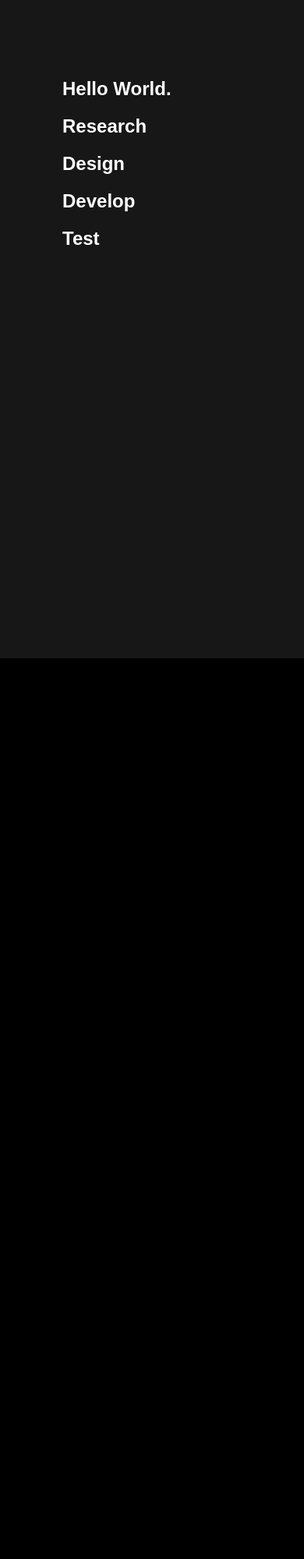
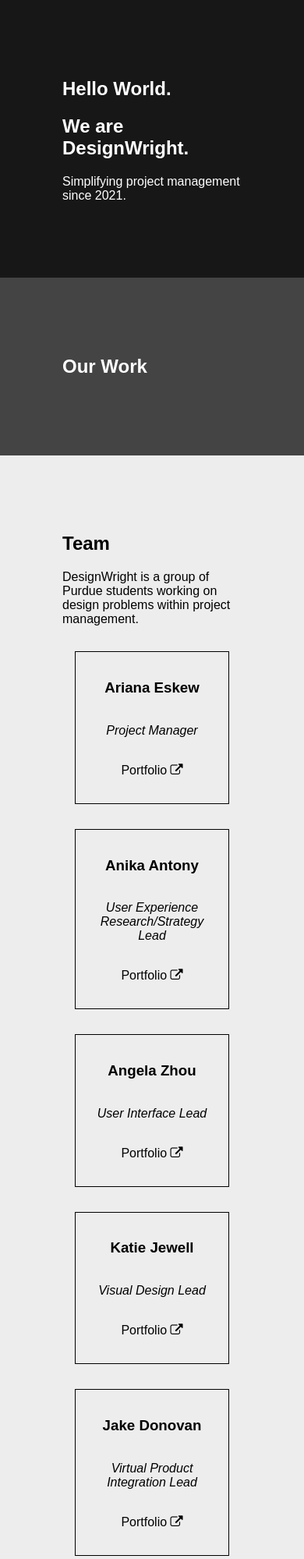
Before and after one commit to lrbn86/designwright, a plain HTML site: page index.html in a window 390 px wide. Shown: the top 1999 px of the page at 78% size. Before the commit the page ends 844 px from the top, so only its background shows below. Drawn offline with Linux system fonts and the light colour scheme.

Commit message:
Update content

```diff
--- a/index.html
+++ b/index.html
@@ -5,7 +5,7 @@
   <meta http-equiv="X-UA-Compatible" content="IE=edge">
   <meta name="viewport" content="width=device-width, initial-scale=1.0">
   <meta name="description" content="CGT41101 team's website. Ariana Eskew, Anika Antony, Angela Zhou, Katie Jewell, Jake Donovan, Brandon Nguyen">
-  <title>Team Name</title>
+  <title>DesignWright</title>
   <link rel="stylesheet" href="https://cdnjs.cloudflare.com/ajax/libs/font-awesome/4.7.0/css/font-awesome.css" integrity="sha512-5A8nwdMOWrSz20fDsjczgUidUBR8liPYU+WymTZP1lmY9G6Oc7HlZv156XqnsgNUzTyMefFTcsFH/tnJE/+xBg==" crossorigin="anonymous" referrerpolicy="no-referrer" media="all" />
   <link rel="stylesheet" href="style.css" media="all">
   <script src="jquery.js" defer></script>
@@ -22,10 +22,8 @@
     <section id="home" class="hero-section">
       <div class="hero section-content">
         <h1>Hello World.</h1>
-        <h1>Research</h1>
-        <h1>Design</h1>
-        <h1>Develop</h1>
-        <h1>Test</h1>
+        <h1>We are DesignWright.</h1>
+        <p>Simplifying project management since 2021.</p>
       </div>
     </section>
     <section id="work" class="work-section">
@@ -36,16 +34,15 @@
     <section id="team" class="team-section">
       <div class="section-content">
         <h1>Team</h1>
+        <p>DesignWright is a group of Purdue students working on design problems within project management.</p>
         <div class="team-grid">
           <div class="team-grid-item">
             <h3>Ariana Eskew</h3>
             <p>Project Manager</p>
             <div class="team-grid-item-links">
-              <a href="" target="_blank" rel="noreferrer noopener">
-                <i class="fa fa-globe fa-2x" aria-hidden="true"></i>
-              </a>
-              <a href="" target="_blank" rel="noreferrer noopener">
-                <i class="fa fa-github fa-2x" aria-hidden="true"></i>
+              <a href="https://ariana-eskew.webflow.io" target="_blank" rel="noreferrer noopener">
+                Portfolio
+                <i class="fa fa-external-link" aria-hidden="true"></i>
               </a>
             </div>
           </div>
@@ -53,11 +50,9 @@
             <h3>Anika Antony</h3>
             <p>User Experience Research/Strategy Lead</p>
             <div class="team-grid-item-links">
-              <a href="" target="_blank" rel="noreferrer noopener">
-                <i class="fa fa-globe fa-2x" aria-hidden="true"></i>
-              </a>
-              <a href="" target="_blank" rel="noreferrer noopener">
-                <i class="fa fa-github fa-2x" aria-hidden="true"></i>
+              <a href="https://anikaantony.wordpress.com" target="_blank" rel="noreferrer noopener">
+                Portfolio
+                <i class="fa fa-external-link" aria-hidden="true"></i>
               </a>
             </div>
           </div>
@@ -65,11 +60,9 @@
             <h3>Angela Zhou</h3>
             <p>User Interface Lead</p>
             <div class="team-grid-item-links">
-              <a href="" target="_blank" rel="noreferrer noopener">
-                <i class="fa fa-globe fa-2x" aria-hidden="true"></i>
-              </a>
-              <a href="" target="_blank" rel="noreferrer noopener">
-                <i class="fa fa-github fa-2x" aria-hidden="true"></i>
+              <a href="https://www.angelazhou.me" target="_blank" rel="noreferrer noopener">
+                Portfolio
+                <i class="fa fa-external-link" aria-hidden="true"></i>
               </a>
             </div>
           </div>
@@ -77,11 +70,9 @@
             <h3>Katie Jewell</h3>
             <p>Visual Design Lead</p>
             <div class="team-grid-item-links">
-              <a href="" target="_blank" rel="noreferrer noopener">
-                <i class="fa fa-globe fa-2x" aria-hidden="true"></i>
-              </a>
-              <a href="" target="_blank" rel="noreferrer noopener">
-                <i class="fa fa-github fa-2x" aria-hidden="true"></i>
+              <a href="https://katiejewell.portfolio.site" target="_blank" rel="noreferrer noopener">
+                Portfolio
+                <i class="fa fa-external-link" aria-hidden="true"></i>
               </a>
             </div>
           </div>
@@ -90,10 +81,8 @@
             <p>Virtual Product Integration Lead</p>
             <div class="team-grid-item-links">
               <a href="" target="_blank" rel="noreferrer noopener">
-                <i class="fa fa-globe fa-2x" aria-hidden="true"></i>
-              </a>
-              <a href="" target="_blank" rel="noreferrer noopener">
-                <i class="fa fa-github fa-2x" aria-hidden="true"></i>
+                Portfolio
+                <i class="fa fa-external-link" aria-hidden="true"></i>
               </a>
             </div>
           </div>
@@ -102,10 +91,8 @@
             <p>Web Design Lead</p>
             <div class="team-grid-item-links">
               <a href="https://www.brandonnguyen.dev/" target="_blank" rel="noreferrer noopener">
-                <i class="fa fa-globe fa-2x" aria-hidden="true"></i>
-              </a>
-              <a href="https://github.com/lrbn86" target="_blank" rel="noreferrer noopener">
-                <i class="fa fa-github fa-2x" aria-hidden="true"></i>
+                Portfolio
+                <i class="fa fa-external-link" aria-hidden="true"></i>
               </a>
             </div>
           </div>
@@ -121,8 +108,9 @@
           <a href=""><i class="fa fa-instagram fa-4x" aria-hidden="true"></i></a>
         </div>
         <div>
+          <p>DesignWright</p>
           <p>West Lafayette, Indiana</p>
-          <p>hello@company.com</p>
+          <p>hello@designwright.com</p>
         </div>
       </div>
     </section>
--- a/style.css
+++ b/style.css
@@ -9,17 +9,6 @@ body {
   overflow: hidden;
 }
 
-main {
-  height: 100vh;
-  overflow-y: scroll;
-  scroll-behavior: smooth;
-  scroll-snap-type: y mandatory;
-}
-
-section {
-  height: 100vh;
-  scroll-snap-align: center;
-}
 
 nav {
   position: absolute;
@@ -48,6 +37,10 @@ nav a:hover {
   border-radius: 5px;
 }
 
+.hero {
+  font-size: 2rem;
+}
+
 .hero-section {
   color: #fff;
   background-color: #171717;
@@ -74,19 +67,27 @@ nav a:hover {
 }
 
 .team-grid-item {
+  display: flex;
+  flex-direction: column;
+  align-items: center;
+  justify-content: space-around;
   border: 1px solid #000;
   margin: 1rem;
-  padding: 1rem;
+  padding: 1em;
   transition: all 0.5s;
+}
+
+.team-grid-item p {
+  font-style: italic;
+  text-align: center;
 }
 
 .team-grid-item-links a {
   display: inline-block;
   color: inherit;
   text-decoration: none;
-  margin-right: 1rem;
+  border: 1px solid transparent;
   padding: 1rem;
-  border: 1px solid transparent;
   transition: all 0.5s;
 }
 
@@ -109,13 +110,20 @@ nav a:hover {
   margin-right: 2rem;
 }
 
-@media screen and (max-width: 800px) {
+@media screen and (max-width: 760px) {
+
+  .hero {
+    font-size: 1rem;
+  }
   nav {
     display: none;
   }
 
-  .team-section{
-    display: none;
+  .team-grid {
+    grid-template-columns: 1fr;
+  }
+
+  .team-grid-item {
   }
 
   .social-links a {
@@ -123,3 +131,18 @@ nav a:hover {
   }
 
 }
+
+@media screen and (min-width: 768px) {
+
+  main {
+    height: 100vh;
+    overflow-y: scroll;
+    scroll-behavior: smooth;
+    scroll-snap-type: y mandatory;
+  }
+
+  section {
+    height: 100vh;
+    scroll-snap-align: center;
+  }
+}
```
Also changed, not shown: assets/mangement.jpg (added).
